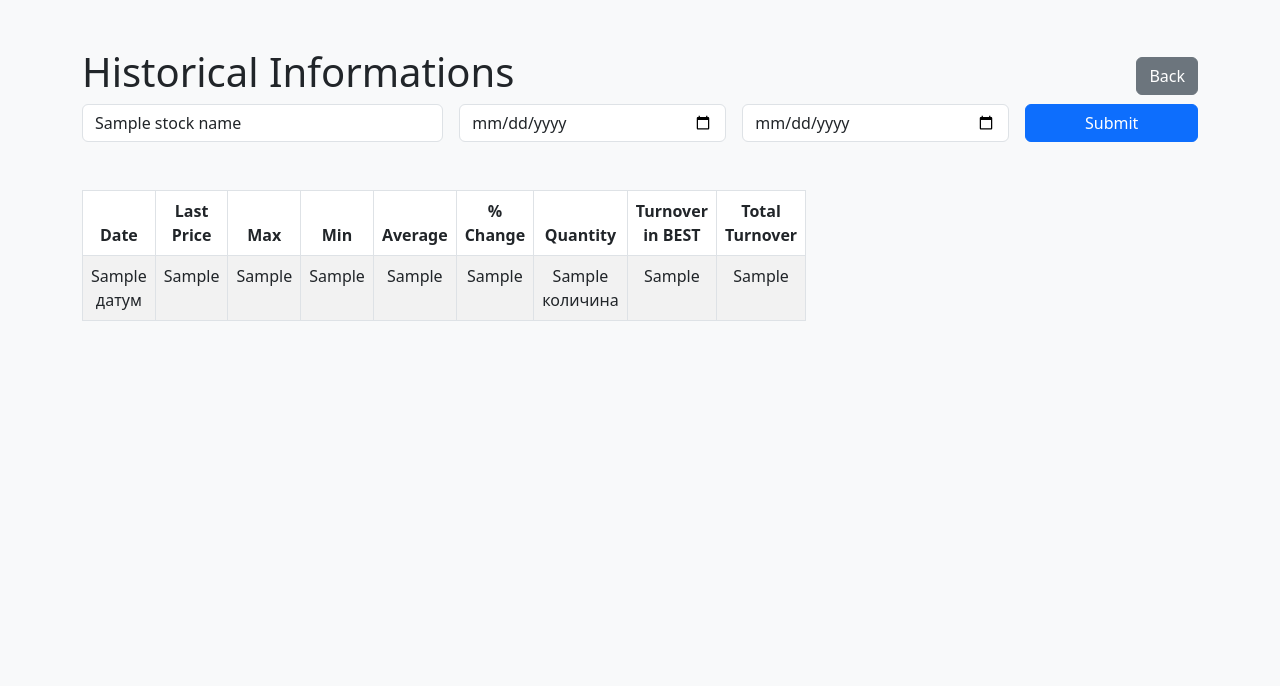
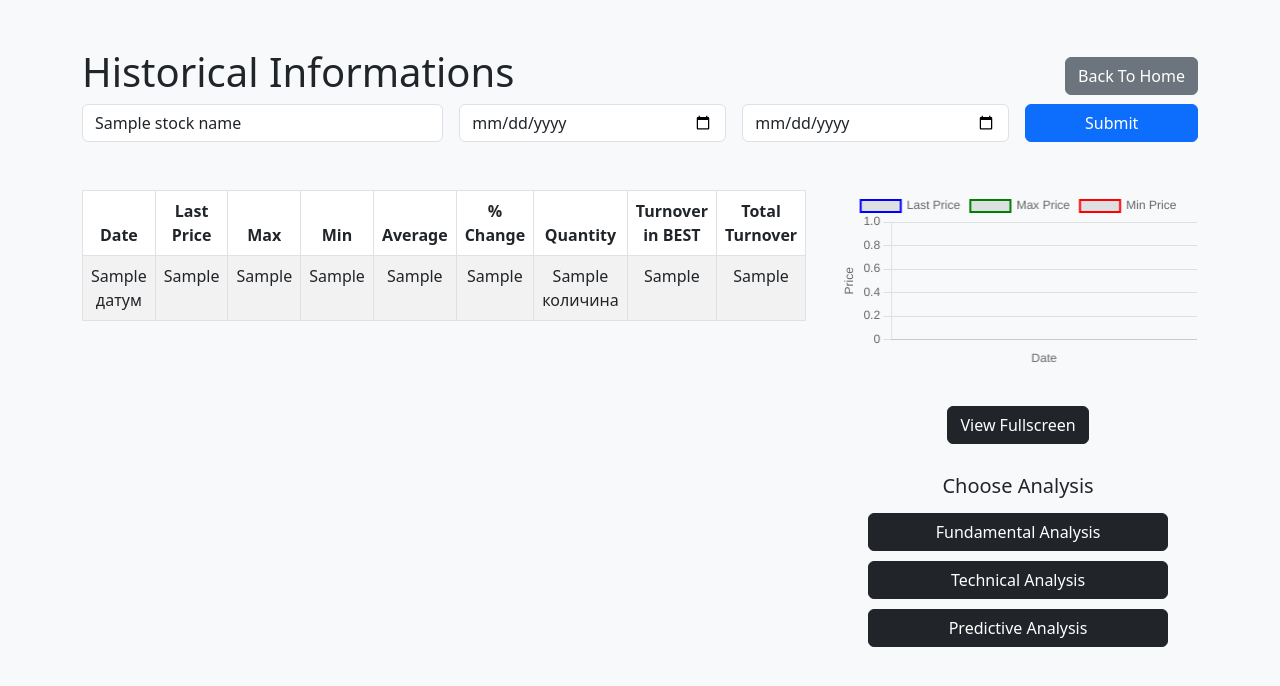
Before and after one commit to sandrazivanovska/DAS, a Flask app: template Domashna3/templates/historical_informations.html in a window 1280 px wide. Shown: the top 686 px of the page. Run offline with Flask 3, Linux system fonts and the light colour scheme; the template is opened without the code that fills it: most values are stand-ins (such as "Sample title", 1, 10 or a date in 2020); parts of the project's set-up code (start-up, migrations or seed data) failed here and were passed over.

Commit message:
adding historical analysis

```diff
--- a/Domashna3/templates/historical_informations.html
+++ b/Domashna3/templates/historical_informations.html
@@ -6,13 +6,44 @@
     <title>Historical Informations</title>
     <link href="https://cdn.jsdelivr.net/npm/bootstrap@5.3.0/dist/css/bootstrap.min.css" rel="stylesheet">
     <script src="https://cdn.jsdelivr.net/npm/chart.js"></script>
+    <style>
+        .row-container {
+            display: flex;
+            align-items: flex-start;
+        }
+        .table-container {
+            flex: 2;
+            margin-right: 2rem;
+        }
+        .chart-container {
+            flex: 1;
+        }
+        .view-visualizations-btn {
+            text-align: center;
+            margin-top: 20px;
+            margin-bottom: 30px; /* Added margin-bottom for spacing */
+        }
+        .analysis-section {
+            text-align: center;
+            margin-top: 20px;
+        }
+        .analysis-section h5 {
+            margin-bottom: 15px;
+        }
+        .analysis-buttons .btn {
+            display: block;
+            width: 100%;
+            max-width: 300px;
+            margin: 10px auto;
+        }
+    </style>
 </head>
 <body class="bg-light text-dark">
     <div class="container my-5">
         <div class="d-flex justify-content-between align-items-center">
             <h1 class="text-center">Historical Informations</h1>
             <!-- Back button -->
-            <a href="/" class="btn btn-secondary">Back</a>
+            <a href="/" class="btn btn-secondary">Back To Home</a>
         </div>
 
         <!-- Search Form -->
@@ -33,8 +64,8 @@
 
         <!-- Data Table and Chart -->
         {% if data %}
-        <div class="row">
-            <div class="col-md-6">
+        <div class="row-container">
+            <div class="table-container">
                 <table class="table table-bordered table-striped text-center">
                     <thead>
                         <tr>
@@ -66,13 +97,140 @@
                     </tbody>
                 </table>
             </div>
-            <div class="col-md-6">
+            <div class="chart-container">
                 <canvas id="historicalChart"></canvas>
+                <div class="view-visualizations-btn">
+                    <button type="button" class="btn btn-dark mt-3" data-bs-toggle="modal" data-bs-target="#visualizationModal">View Fullscreen</button>
+                </div>
+                <div class="analysis-section">
+                    <h5>Choose Analysis</h5>
+                    <div class="analysis-buttons">
+                        <a href="/fundamental-analysis?stock={{ stock_name }}" class="btn btn-dark">Fundamental Analysis</a>
+                        <a href="/technical-analysis?stock={{ stock_name }}" class="btn btn-dark">Technical Analysis</a>
+                        <a href="/predictive-analysis?stock={{ stock_name }}" class="btn btn-dark">Predictive Analysis</a>
+                    </div>
+                </div>
             </div>
         </div>
         {% endif %}
     </div>
 
+    <!-- Modal -->
+    <div class="modal fade" id="visualizationModal" tabindex="-1" aria-labelledby="visualizationModalLabel" aria-hidden="true">
+        <div class="modal-dialog modal-fullscreen">
+            <div class="modal-content">
+                <div class="modal-header">
+                    <h5 class="modal-title" id="visualizationModalLabel">Full-Screen Visualization</h5>
+                    <button type="button" class="btn-close" data-bs-dismiss="modal" aria-label="Close"></button>
+                </div>
+                <div class="modal-body">
+                    <canvas id="fullscreenChart"></canvas>
+                </div>
+            </div>
+        </div>
+    </div>
 
+   <script>
+    {% if chart_data %}
+    const chartData = {{ chart_data|tojson }};
+
+    // Initialize main chart
+    const ctx = document.getElementById('historicalChart').getContext('2d');
+    const historicalChart = new Chart(ctx, {
+        type: 'line',
+        data: {
+            labels: chartData.dates,
+            datasets: [
+                {
+                    label: 'Last Price',
+                    data: chartData.last_prices,
+                    borderColor: 'blue',
+                    borderWidth: 2,
+                    fill: false,
+                },
+                {
+                    label: 'Max Price',
+                    data: chartData.max_prices,
+                    borderColor: 'green',
+                    borderWidth: 2,
+                    fill: false,
+                },
+                {
+                    label: 'Min Price',
+                    data: chartData.min_prices,
+                    borderColor: 'red',
+                    borderWidth: 2,
+                    fill: false,
+                },
+            ],
+        },
+        options: {
+            responsive: true,
+            plugins: {
+                legend: {
+                    position: 'top',
+                },
+            },
+            scales: {
+                x: {
+                    title: {
+                        display: true,
+                        text: 'Date',
+                    },
+                },
+                y: {
+                    title: {
+                        display: true,
+                        text: 'Price',
+                    },
+                },
+            },
+        },
+    });
+
+    // Initialize full-screen chart
+    let fullscreenChart;
+    document.getElementById('visualizationModal').addEventListener('shown.bs.modal', function () {
+        const fullscreenCtx = document.getElementById('fullscreenChart').getContext('2d');
+
+        // Destroy the chart if it exists (prevents duplicate rendering)
+        if (fullscreenChart) {
+            fullscreenChart.destroy();
+        }
+
+        // Reinitialize the full-screen chart
+        fullscreenChart = new Chart(fullscreenCtx, {
+            type: 'line',
+            data: historicalChart.data, // Use data from the main chart
+            options: {
+                responsive: true,
+                plugins: {
+                    legend: {
+                        position: 'top',
+                    },
+                },
+                scales: {
+                    x: {
+                        title: {
+                            display: true,
+                            text: 'Date',
+                        },
+                    },
+                    y: {
+                        title: {
+                            display: true,
+                            text: 'Price',
+                        },
+                    },
+                },
+            },
+        });
+    });
+    {% endif %}
+</script>
+
+
+
+    <script src="https://cdn.jsdelivr.net/npm/bootstrap@5.3.0/dist/js/bootstrap.bundle.min.js"></script>
 </body>
 </html>
```
Also changed, not shown: Domashna3/analysis/historical_analysis.py (added, +9 -0 lines).
